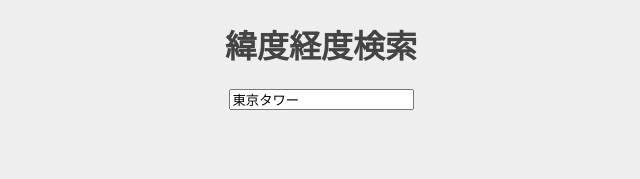
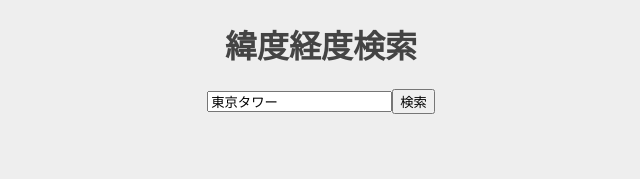
Before and after one commit to waaawoo/search_app, a React (Create React App) app: page / in a window 1280 px wide. Shown: the top 179 px of the page, without its empty margins (319-959 px from the left). Built offline with nearby package versions, Linux system fonts and the light colour scheme.

Commit message:
リロードなしでSubmitを実行

```diff
--- a/src/Components/App.js
+++ b/src/Components/App.js
@@ -10,14 +10,19 @@
     };
   }
 
+  // 関数作成
+  handlePlaceSubmit(place){
+    console.log(place);
+  }
+
   // viewに表示させる記述
   render(){
     return (
     <div>
       <h1>緯度経度検索</h1>
 
-      {/* importしたcomponentを出力 */}
-      <SearchForm/>
+      {/* importしたcomponentを出力 onClickイベントを設置 */}
+      <SearchForm onSubmit={place => this.handlePlaceSubmit(place) } />
     </div>
     );
   }
--- a/src/Components/SearchForm.js
+++ b/src/Components/SearchForm.js
@@ -11,19 +11,31 @@
   }
 
   // 関数作成
+  // データを受け取っている
   handlePlaceChange(place){
     this.setState({ place })
   }
 
+  // submit時のinputの情報を取得
+  handleSubmit(e){
+    // リロードの動きを止める
+    e.preventDefault();
+    this.props.onSubmit(this.state.place);
+  }
+
+
   render(){
     return(
-      <form>
+      // 送信ボタンを押した時に発火するイベントonSubmitを設定する
+      <form onSubmit={e => this.handleSubmit(e)}>
         {/* 入力を受け取る */}
         <input type="text"
           // placeはplaceholderの略で使用しているだけ、なんでも良い
           value={this.state.place}
           onChange={e => this.handlePlaceChange(e.target.value)}
         />
+        {/* 送信ボタン */}
+        <input type="submit" value="検索"/>
       </form>
     );
   }
```
